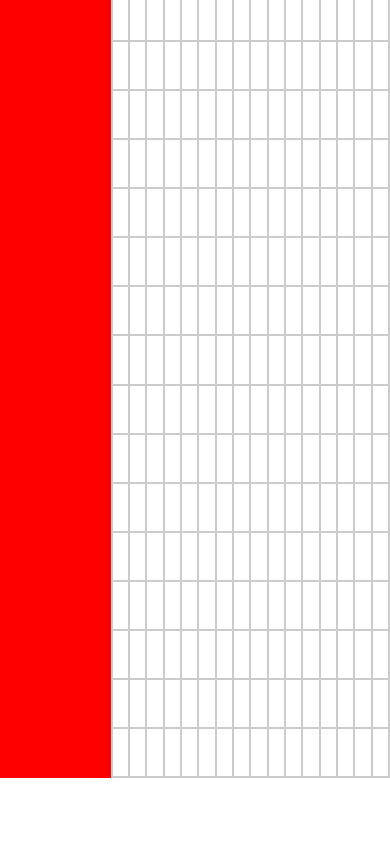
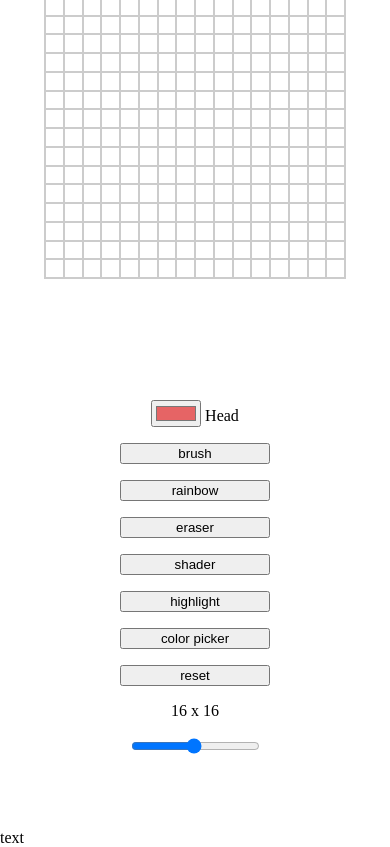
Before and after one commit to ArshiaShabazpour/Browser-PixelArt, a plain HTML site: page index.html in a window 390 px wide. Shown: the part 66-913 px from the top of the page. Before the commit the page ends 844 px from the top, so only its background shows below. Drawn offline with Linux system fonts and the light colour scheme.

Commit message:
added the basic div elements for tools and implemented a rudimentory version of pixel coloring

```diff
--- a/index.html
+++ b/index.html
@@ -12,8 +12,25 @@
         <h1>LOGO</h1>
     </div>
     <div id="content">
-        <div id = "tools"></div>
+        <div id = "tools">
+                <div>
+                    <input type="color" id="head" name="head" value="#e66465" />
+                    <label for="head">Head</label>
+                </div>
+                <button>brush</button>
+                <button>rainbow</button>
+                <button>eraser</button>
+                <button>shader</button>
+                <button>highlight</button>
+                <button>color picker</button>
+                <button>reset</button>
+                <div id="size-text">16 x 16</div>
+                <div class="slidecontainer">
+                    <input type="range" min="1" max="100" value="50" class="slider" id="myRange">
+                </div>
+        </div>
         <div id ="grids"></div>
     </div>
+    <div id="footer">text</div>
 </body>
 </html>
--- a/script.js
+++ b/script.js
@@ -1,12 +1,23 @@
 const grids   = document.querySelector("#grids");
 const gridSize = 16;
+
+let mousedown = false;
+document.body.onmousedown = () => (mousedown = true)
+document.body.onmouseup = () => (mousedown = false)
+const colordiv =document.querySelector("#head");
+const color = colordiv.value;
+
+colordiv.addEventListener("input", (e)=>{e.target.value;})
+
+
 
 function buildGrid(size) {
   grids.innerHTML = "";
 
   for (let i = 0; i < size * size; i++) {
     const cell = document.createElement("div");
-    cell.style.flex = `0 1 ${100 / size}%`;
+    cell.style.flex = `1 1 ${100 / size}%`;
+    cell.addEventListener("mouseenter",  function (e){ if(mousedown){e.target.style.background = color;}});
     grids.appendChild(cell);
   }
 }
--- a/styles.css
+++ b/styles.css
@@ -2,17 +2,28 @@
   display: flex;
   flex-wrap: wrap;
   border: 1px solid #ccc;
-  flex:5 1 0
+  width: 500px;
+  height: 500px;
+  min-width: 300px;
+  min-height: 300px;
 }
 #tools{
-    flex:2 1 0;
-    background-color: red;
+    width: 200px;
+    height: 500px;
+    display: flex;
+    flex-direction: column;
+    align-items: center;
+    justify-content: center;
+    gap: 20px;
+}
+#tools button{
+  width: 100%;
 }
 #grids > div {
   border: 1px solid #ccc;
   background: white;
-  aspect-ratio: 1 / 1;
   box-sizing: border-box;
+  min-width: 0;
 }
 #topbar{
     text-align: left;
@@ -23,8 +34,12 @@
 }
 #content{
     display: flex;
-    justify-content: space-around;
-    height: 100vh;
+    justify-content: center;
+    gap: 100px;
+    max-width: 1100px;
+    margin: 0 auto;
+    flex-wrap: wrap-reverse;
+    align-items: center;
 }
 h1{
     margin: 0;
@@ -34,7 +49,40 @@ html, body {
   padding: 0;
   height: 100%;
 }
-body {
-  display: flex;
-  flex-direction: column;
+@media (max-width: 1200px) {
+  #content {
+    justify-content: center;
+  }
 }
+
+@media (max-width: 850px) {
+  #content {
+    gap: 50px;
+  }
+
+  #tools {
+    width: 150px;
+    gap: 16px;
+  }
+
+
+  #grids {
+    width: 400px;
+    height: 400px;
+  }
+}
+
+@media (max-width: 650px) {
+  #topbar {
+    font-size: 10px;
+  }
+
+  #content {
+    flex-direction: column-reverse;
+  }
+
+  #grids {
+    width: 300px;
+    height: 300px;
+  }
+}
```
